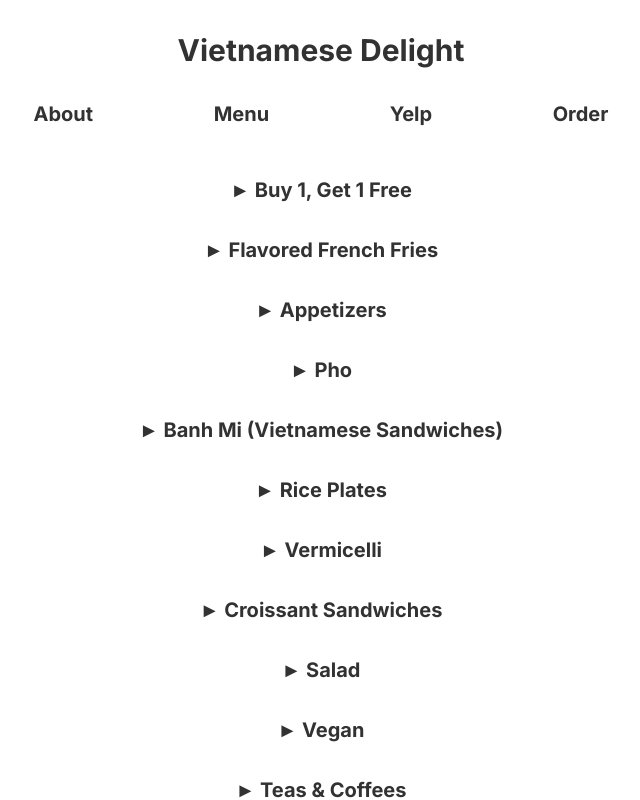
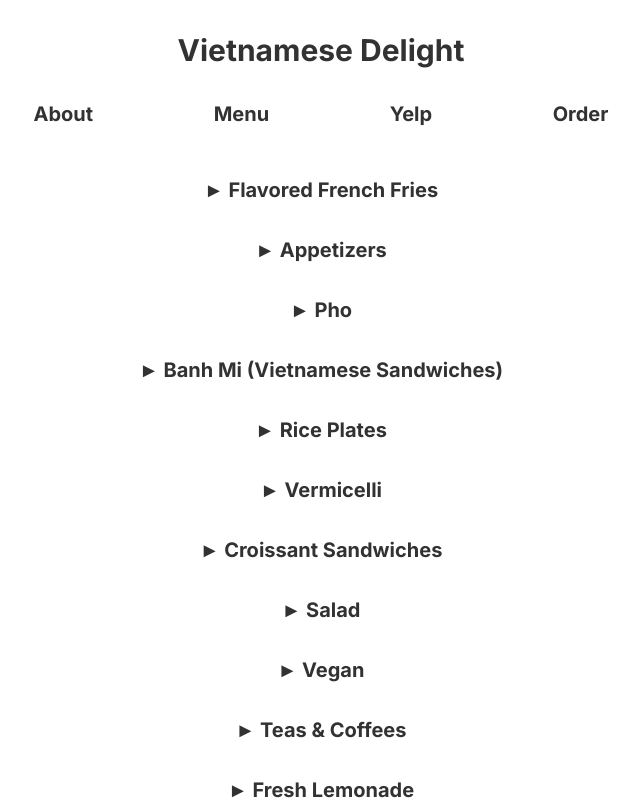
Before and after one commit to zhjngli/vietnamese-delight, a Next.js app: page / in a window 1280 px wide. Shown: the top 800 px of the page, without its empty margins (319-959 px from the left). Built offline with nearby package versions, Linux system fonts and the light colour scheme.

Commit message:
drop UberEats-only 'Buy 1, Get 1 Free' promo section from page render

```diff
--- a/src/app/page.tsx
+++ b/src/app/page.tsx
@@ -3,7 +3,6 @@
   all_day_breakfast_croissant_sandwiches,
   appetizers,
   banh_mi_vietnamese_sandwich,
-  buy_1_get_1_free,
   dessert,
   drinks,
   flavored_french_fries,
@@ -19,7 +18,6 @@
 export default function Home() {
   return (
     <>
-      <MenuList menuSection="Buy 1, Get 1 Free" menuItems={buy_1_get_1_free} />
       <MenuList
         menuSection="Flavored French Fries"
         menuItems={flavored_french_fries}
```
